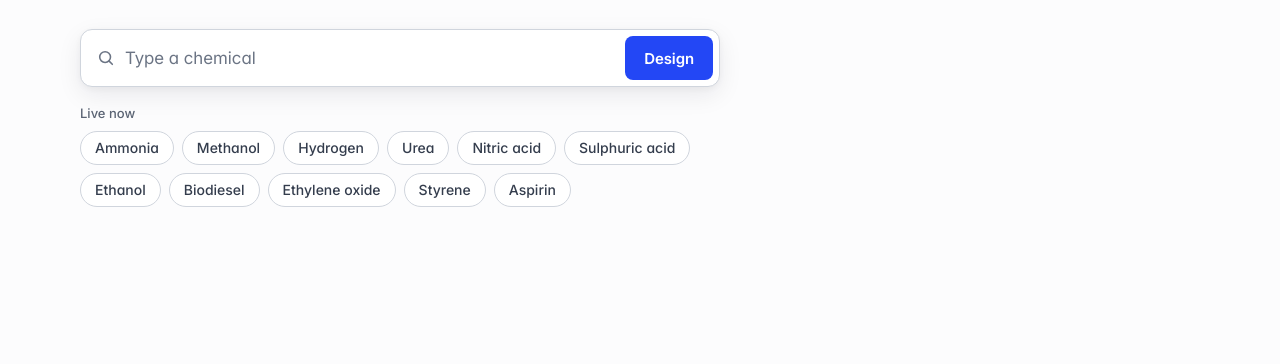
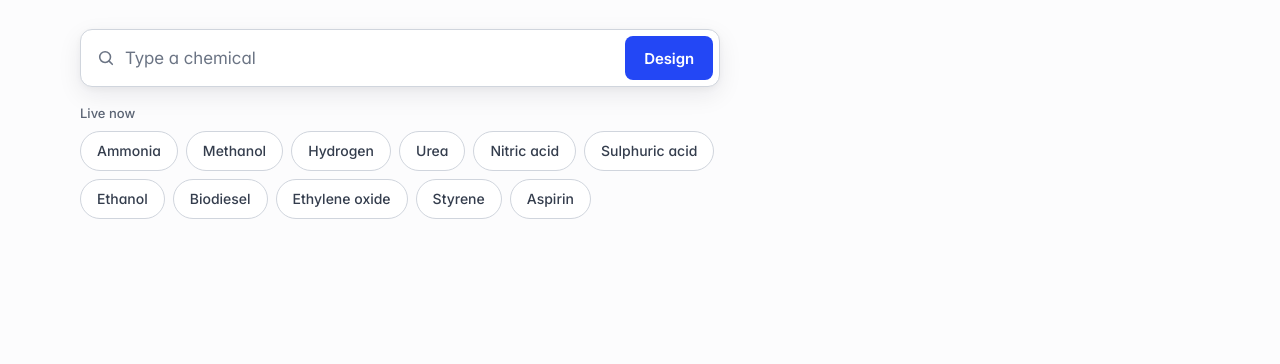
Before and after one commit to imthiyasyusuf1-dotcom/blueprint, a plain HTML site: page site/index.html in a window 1280 px wide. Shown: the part 414-778 px from the top of the page. Drawn offline with Linux system fonts and the light colour scheme.

Commit message:
Bigger tap targets on chips

```diff
--- a/site/css/site.css
+++ b/site/css/site.css
@@ -206,7 +206,7 @@ hr { border: 0; border-top: 1px solid var(--line); margin: var(--s6) 0; }
 
 .chips { display: flex; flex-wrap: wrap; gap: var(--s2); }
 .chip {
-  display: inline-flex; align-items: center; height: 34px; padding: 0 14px; border-radius: var(--r-pill);
+  display: inline-flex; align-items: center; height: 40px; padding: 0 16px; border-radius: var(--r-pill);
   background: var(--white); border: 1px solid var(--line-2); color: var(--ink-2);
   font: inherit; font-size: 0.875rem; font-weight: 500; cursor: pointer;
   transition: border-color 0.15s var(--ease), color 0.15s var(--ease), background-color 0.15s var(--ease);
```
